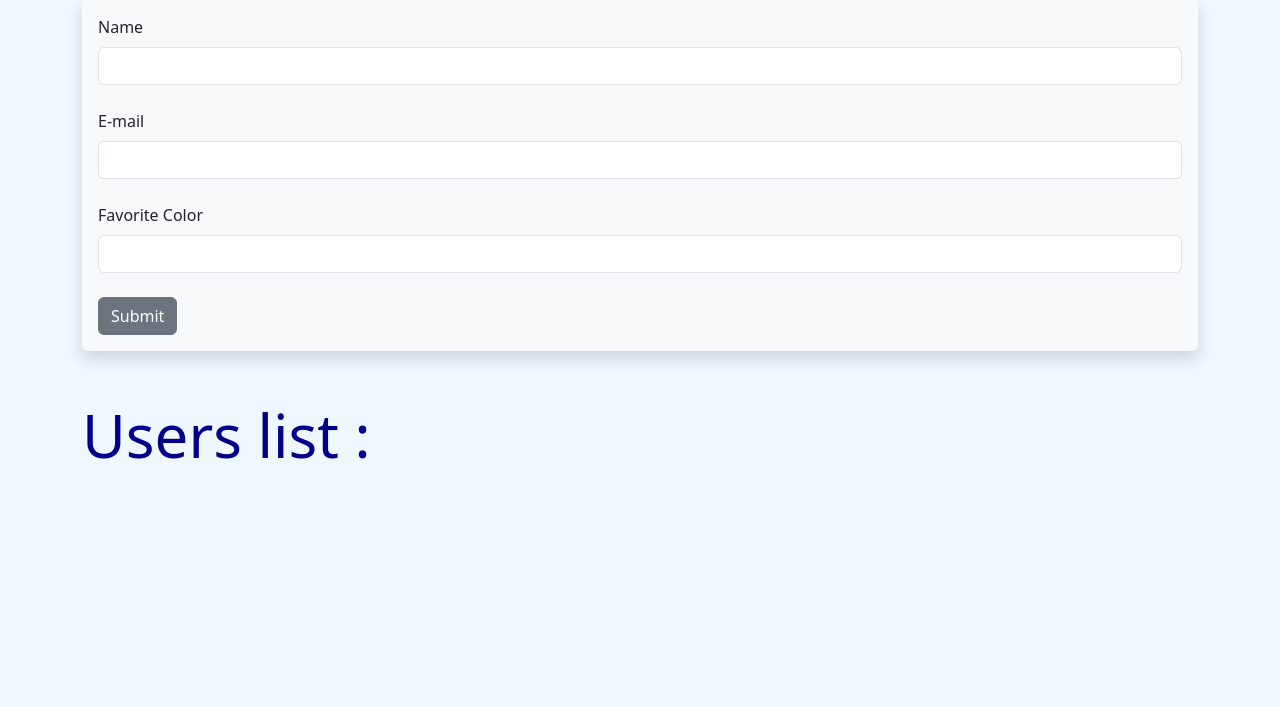
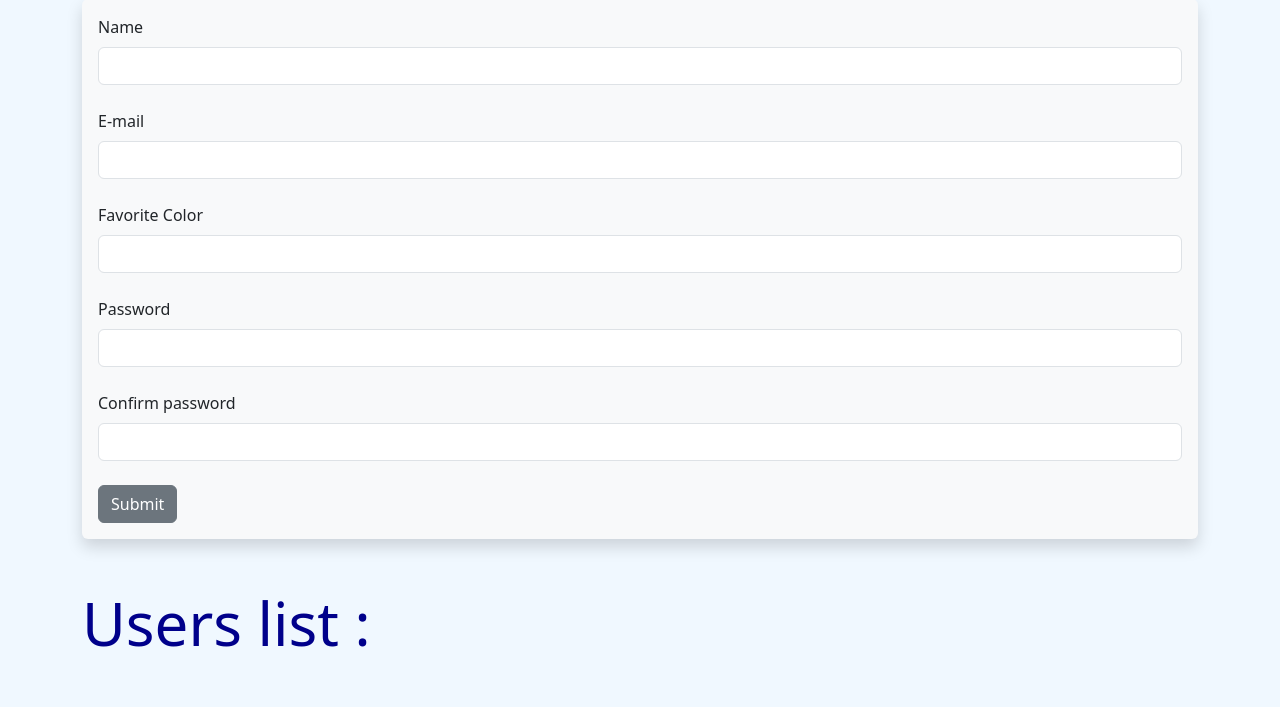
Before and after one commit to stephaneass/python-flask, a Flask app: page /new-user in a window 1280 px wide. Shown: the part 185-892 px from the top of the page. Before the commit the page ends 644 px from the top, so only its background shows below. Run offline with Flask 3, Linux system fonts and the light colour scheme.

Commit message:
save user with hashed password

```diff
--- a/app.py
+++ b/app.py
@@ -1,7 +1,7 @@
 from flask import Flask, render_template, flash, request, redirect, url_for
 from flask_wtf import FlaskForm
-from wtforms import StringField, SubmitField
-from wtforms.validators import DataRequired
+from wtforms import StringField, SubmitField, PasswordField, BooleanField, ValidationError
+from wtforms.validators import DataRequired, EqualTo, Length
 from flask_sqlalchemy import SQLAlchemy
 from flask_migrate import Migrate
 from datetime import datetime
@@ -30,6 +30,8 @@ class UsersForm(FlaskForm) :
     name = StringField("Name", validators=[DataRequired()])
     email = StringField("E-mail", validators=[DataRequired()])
     favorte_color = StringField("Favorite Color")
+    password_hash = PasswordField("Password", validators=[DataRequired(), EqualTo("password_hash2", message="Password Must Match")])
+    password_hash2 = PasswordField("Confirm password", validators=[DataRequired()])
     submit = SubmitField("Submit")
 
 class Users(db.Model):
@@ -91,7 +93,8 @@ def new_user():
         user = Users.query.filter_by(email=form.email.data).first()
         if user is None:
             user = Users(name = form.name.data, email = form.email.data,
-                         favorte_color = form.favorte_color.data)
+                         favorte_color = form.favorte_color.data,
+                         password = form.password_hash.data)
             db.session.add(user)
             db.session.commit()
             flash("User added successfully!")
@@ -100,6 +103,8 @@ def new_user():
         form.name.data = ""
         form.email.data = ""
         form.favorte_color.data = ""
+        form.password_hash.data = ""
+        form.password_hash2.data = ""
 
     all_users = Users.query.order_by(Users.date_added)
 
--- a/templates/new_user.html
+++ b/templates/new_user.html
@@ -21,6 +21,12 @@
             {{ form.favorte_color.label(class="form-label") }}
             {{ form.favorte_color(class="form-control") }}
             <br>
+            {{ form.password_hash.label(class="form-label") }}
+            {{ form.password_hash(class="form-control", type="password") }}
+            <br>
+            {{ form.password_hash2.label(class="form-label") }}
+            {{ form.password_hash2(class="form-control", type="password") }}
+            <br>
             {{ form.submit(class="btn btn-secondary") }}
         </form>
     </div>
```
